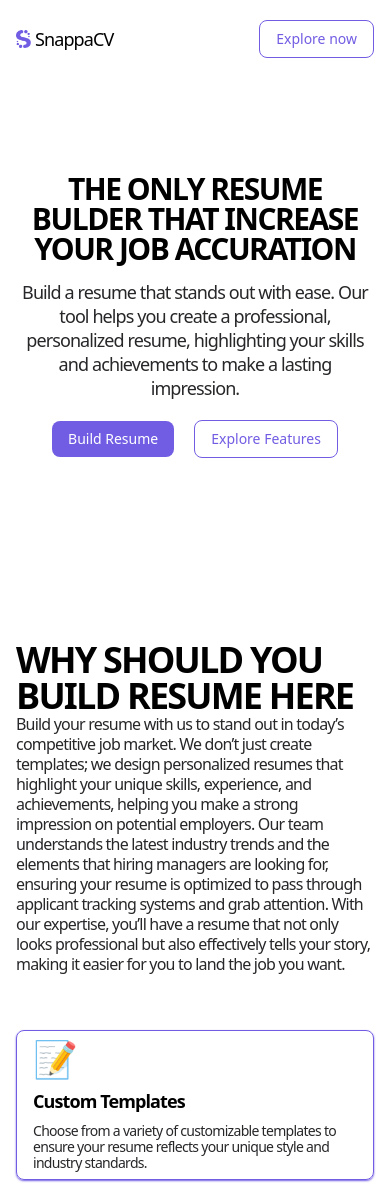
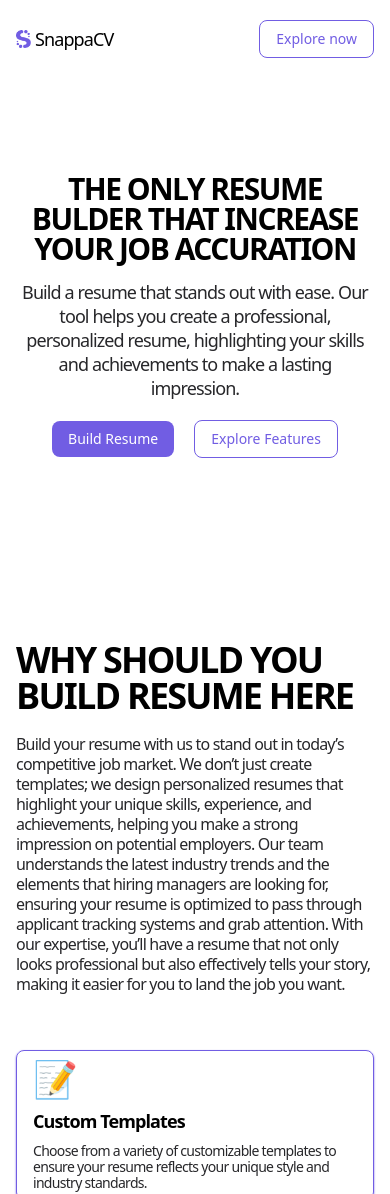
Before and after one commit to nomanhaider99/snappacv-resume-builder, a Next.js app: page / in a window 390 px wide. Shown: the top 1194 px of the page. Built offline with nearby package versions, Linux system fonts and the light colour scheme.

Commit message:
design changes

```diff
--- a/components/widgets/Features.tsx
+++ b/components/widgets/Features.tsx
@@ -6,7 +6,7 @@ const Features = () => {
   return (
     <div className='w-full md:px-14 px-4 py-10 flex flex-col gap-14'>
         {/* Headings */}
-        <div className='w-full flex flex-col md:flex-row justify-between items-center'>
+        <div className='w-full flex flex-col md:flex-row justify-between items-center gap-5 md:gap-0'>
             {/* Right */}
             <div className='md:w-[40%] w-full uppercase text-4xl font-extrabold tracking-tighter text-black leading-none'>Why should you build resume here</div>
             {/* Left */}
```
